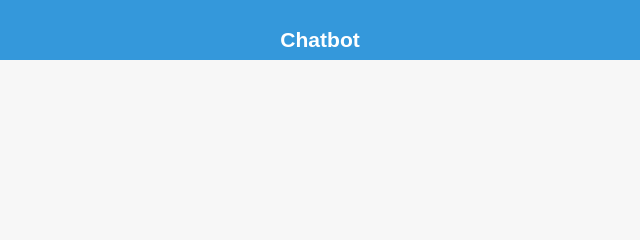
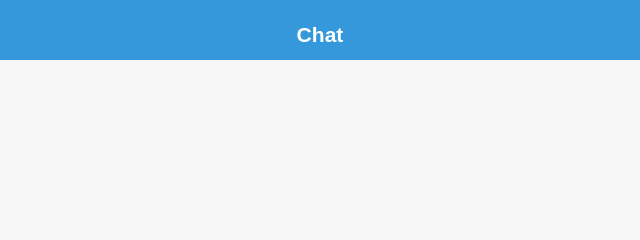
Before and after one commit to artmatsak/horace, a plain HTML site: page client-demo/chat_widget.html in a window 1280 px wide. Shown: the top 240 px of the page, 320-960 px from the left. Drawn offline with Linux system fonts and the light colour scheme.

Commit message:
Widget demo text and styling adjustments

```diff
--- a/client-demo/chat_widget.css
+++ b/client-demo/chat_widget.css
@@ -27,7 +27,7 @@ body {
 /* Chat Header */
 #chat-header {
   background-color: #3498db;
-  padding: 10px;
+  padding: 5px 10px;
   text-align: center;
   color: #fff;
   font-size: 18px;
--- a/client-demo/chat_widget.html
+++ b/client-demo/chat_widget.html
@@ -16,7 +16,7 @@
 <body>
     <div id="chat-widget">
         <div id="chat-header">
-            <h3>Chatbot</h3>
+            <h3>Chat</h3>
         </div>
         <div id="chat-messages-container">
             <div id="chat-messages">
```
Also changed, not shown: client-demo/index.html (+2 -2 lines).
